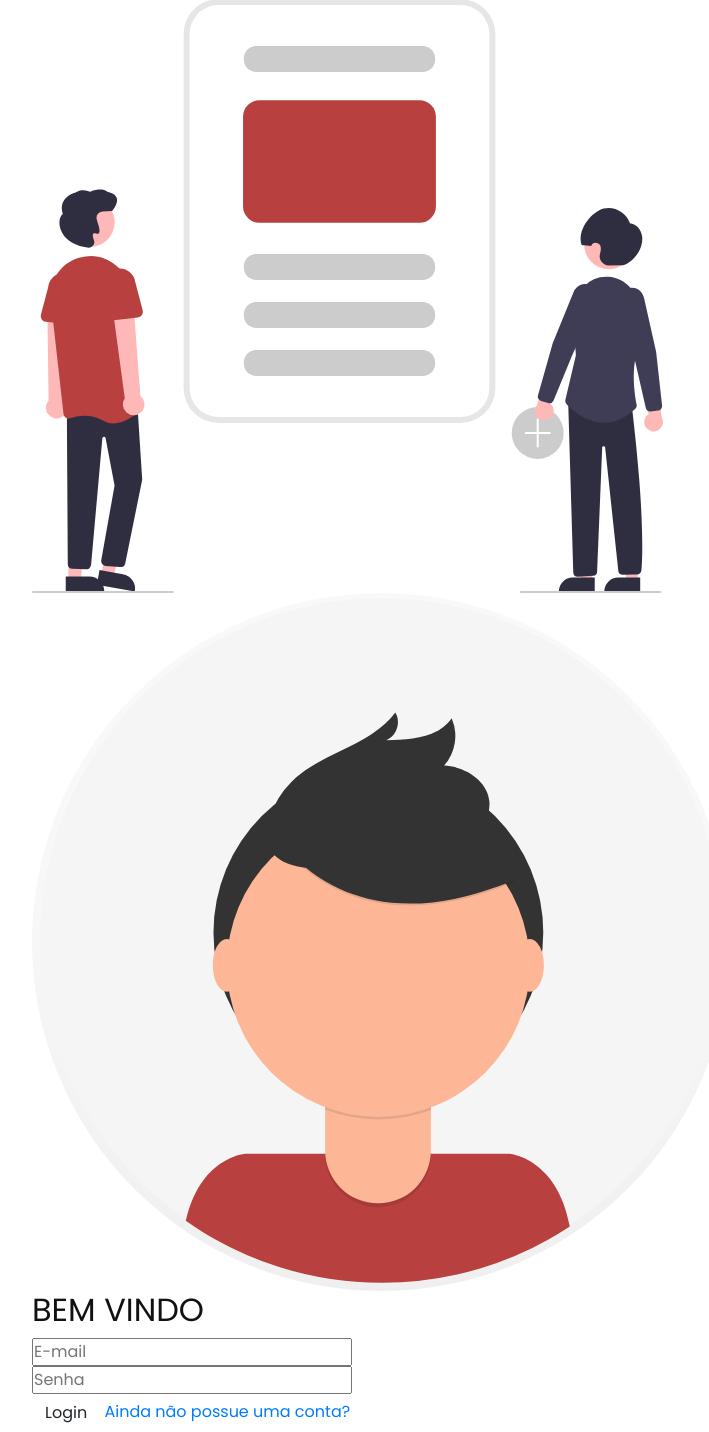
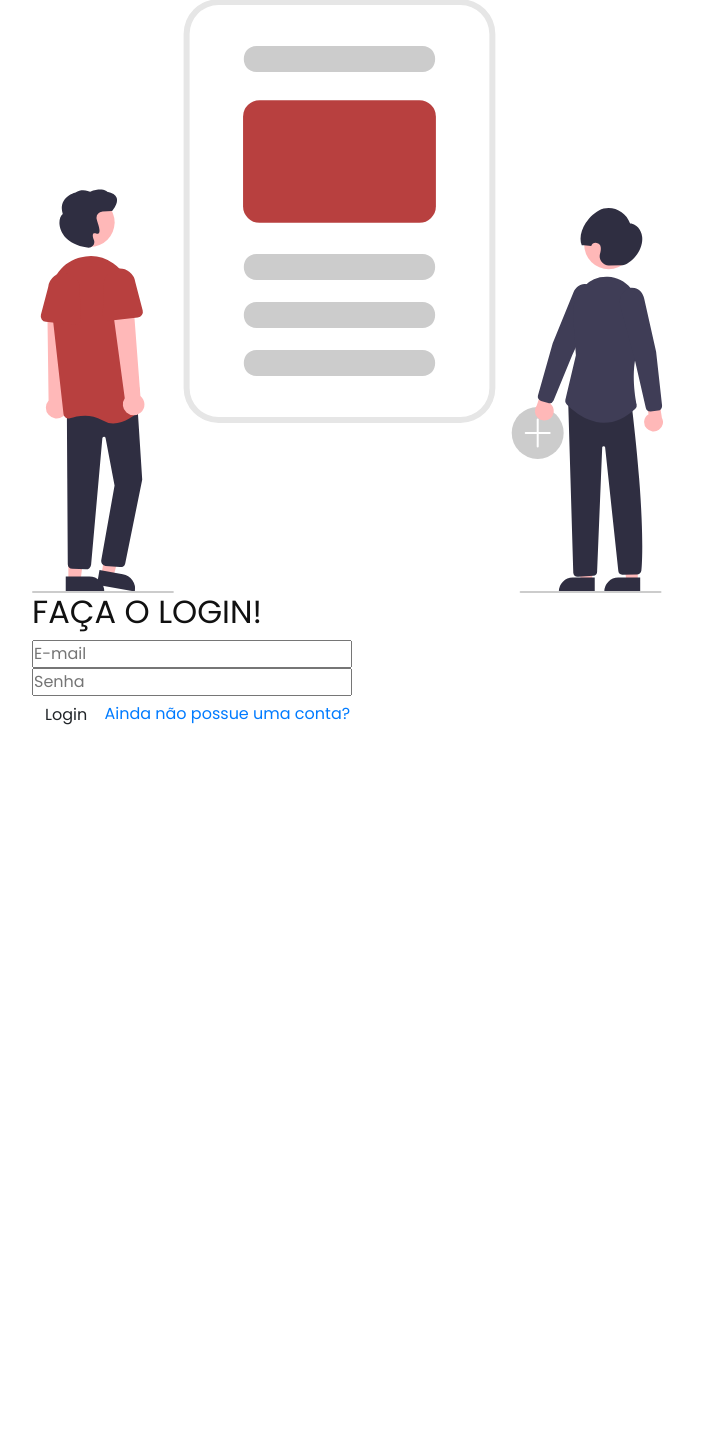
Before and after one commit to mxtheussouza/cake-blog, a CakePHP app: the page made by app/View/Users/login.ctp in a window 1280 px wide. Shown: the part 1555-2987 px from the top of the page, without its empty margins (53-762 px from the left). After the commit the page ends 2280 px from the top, so only its background shows below. Run offline with PHP 8.4 and a stand-in for CakePHP, Linux system fonts and the light colour scheme; the template is opened without the code that fills it, so the values that code supplies are empty; form fields are guessed from the names that the template uses; some libraries are stand-ins or nearby versions.

Commit message:
correcoes

```diff
--- a/app/View/Users/login.ctp
+++ b/app/View/Users/login.ctp
@@ -6,8 +6,7 @@
 	<div class="login-content">
 	<?php echo $this->Flash->render('auth'); ?>
 	<?php echo $this->Form->create('User');?>
-		<img src="img/upload/avatar/default.svg">
-		<h2 class="title">BEM VINDO</h2>
+		<h2 class="title">FAÇA O LOGIN!</h2>
 
 		<?php echo $this->Form->input('username', ['label' => '', 'class' => 'input-auth',  'tabindex' => '1', 'placeholder' => 'E-mail']); ?>
 
```
Also changed, not shown: 1 other file.
